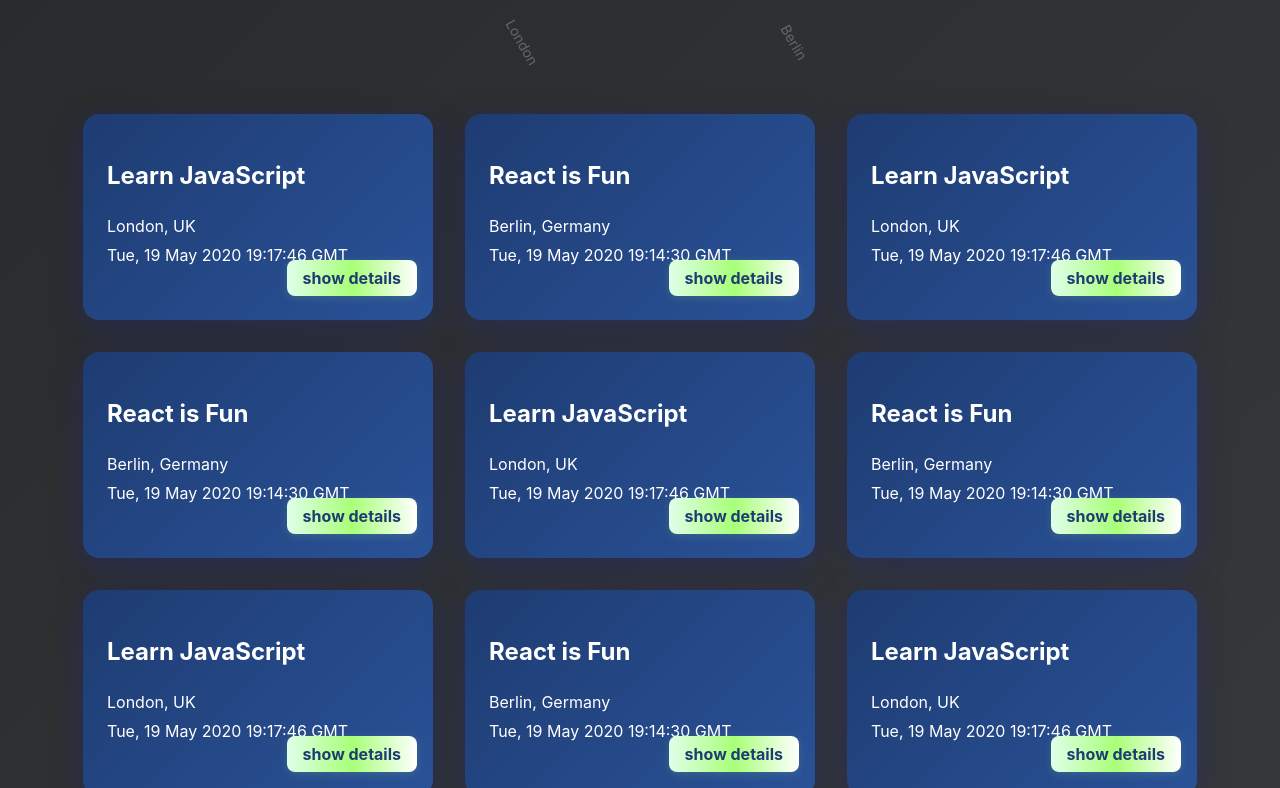
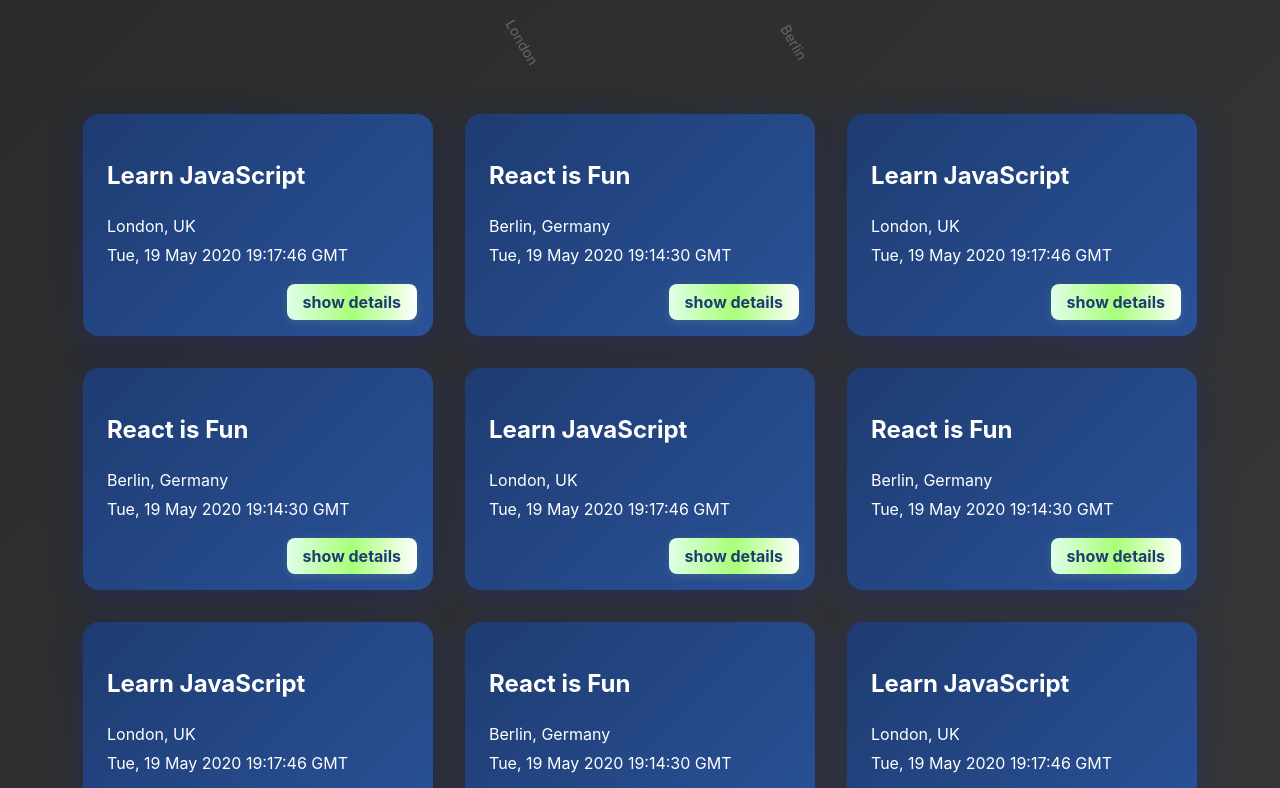
Before and after one commit to tscholl44/meet, a React (Vite) app: page / in a window 1280 px wide. Shown: the part 1012-1800 px from the top of the page. Built offline with nearby package versions, Linux system fonts and the light colour scheme; what atatus-spa would draw is missing.

Commit message:
Update App.css

```diff
--- a/src/App.css
+++ b/src/App.css
@@ -94,7 +94,7 @@ input[type="number"] {
   box-shadow: 0 8px 32px 0 rgba(31, 38, 135, 0.37);
   border-radius: 16px;
   border: none;
-  padding: 24px 24px 48px 24px;
+  padding: 24px 24px 64px 24px; /* Increase bottom padding for button space */
   margin-bottom: 0;
   text-align: left;
   position: relative;
@@ -124,8 +124,6 @@ input[type="number"] {
   border: none;
   box-shadow: 0 2px 8px rgba(168, 255, 120, 0.15);
   transition: background 0.2s;
-  margin-top: 24px;    /* Add space above the button */
-  margin-bottom: 8px;  /* Add space below the button */
 }
 
 /* Alerts container styling */
```
